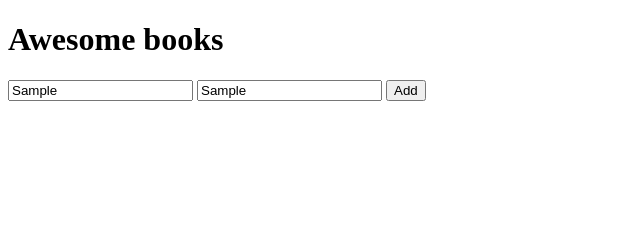
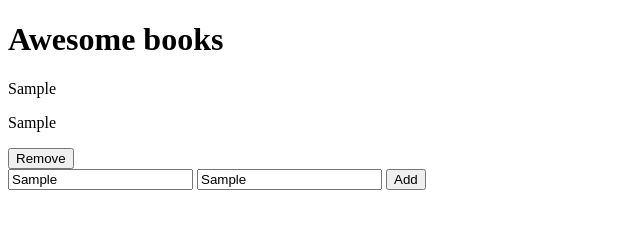
Before and after one commit to inspecta/books-collection-derrick-nahnah, a plain HTML site: page index.html in a window 1280 px wide. Both pictures are taken after typing "Sample", "Sample" into the empty fields and a click on the button "Add". Shown: the whole page, without its empty margins (0-640 px from the left). Drawn offline with Linux system fonts and the light colour scheme.

Commit message:
Display books dynamically from a JS Object

```diff
--- a/books.js
+++ b/books.js
@@ -1,4 +1,4 @@
-const books = [];
+let books = [];
 
 function Addbooks(author, title) {
   this.author = author;
@@ -6,26 +6,63 @@ function Addbooks(author, title) {
 }
 
 // let married = new Addbooks("Jimmy", "Main");
+
+
+const titleObj = document.getElementById('title')
+const authorObj = document.getElementById('author')
+const formObj = document.getElementById('form');
+// const add = document.getElementById('add');
+
 let married = {};
 
- const titleObj = document.getElementById('title')
- const authorObj = document.getElementById('author')
- const formObj = document.getElementById('form');
+formObj.addEventListener('submit', (event) => {
 
- formObj.addEventListener('submit', (event) => {
   event.preventDefault();
 
   married = new Addbooks(titleObj.value, authorObj.value);
-  // console.log(titleObj.value);
-  // console.log(authorObj.value);
+
   books.push(married);
-//  console.log(books)
+  bookDetails();
 
- });
+  /*   const objectToString = JSON.stringify(books);
+    localStorage.setItem('xx', objectToString) */
 
-//  books.forEach() {
-//    document.createElement('div');
-//    document.createElement('p');
-//    document.createElement('p');
-//    document.createElement('button');
-//  }
+
+
+});
+
+console.log(books)
+/* const data = localStorage.getItem('xx');
+const dataParsed = JSON.parse(data);
+console.log(dataParsed) */
+
+const bookDetails = () => {
+  const booksDiv = document.getElementById('books-list')
+
+
+  books.forEach(i => {
+    //for (let i in books) {
+    const bookDiv = document.createElement('div');
+    bookDiv.setAttribute('id', 'book');
+    booksDiv.appendChild(bookDiv);
+
+    const bookAuthor = document.createElement('p');
+    bookAuthor.id = 'bookAuthor';
+    bookDiv.appendChild(bookAuthor);
+    bookAuthor.appendChild(document.createTextNode(i.author))
+
+    const bookTitle = document.createElement('p');
+    bookTitle.id = 'bookTitle';
+    bookDiv.appendChild(bookTitle);
+    bookTitle.appendChild(document.createTextNode(i.title))
+
+    const removeBtn = document.createElement('button');
+    removeBtn.id = 'remove-btn';
+    removeBtn.className = 'remove-btn';
+    bookDiv.appendChild(removeBtn);
+    removeBtn.appendChild(document.createTextNode('Remove'))
+
+  });
+
+  // }
+}
--- a/index.html
+++ b/index.html
@@ -1,17 +1,20 @@
 <!DOCTYPE html>
 <html lang="en">
   <head>
-  <meta charset="UTF-8">
-  <meta http-equiv="X-UA-Compatible" content="IE=edge">
-  <meta name="viewport" content="width=device-width, initial-scale=1.0">
+    <meta charset="UTF-8" />
+    <meta http-equiv="X-UA-Compatible" content="IE=edge" />
+    <meta name="viewport" content="width=device-width, initial-scale=1.0" />
     <title>Book store</title>
   </head>
-<body>
+  <body id="body">
     <div>
       <h1>Awesome books</h1>
+      <div id="books-list">
+        <!-- -->
+      </div>
       <form id="form">
-      <input type="text" id="title" placeholder="Title">
-      <input type="text" id="author" placeholder="Author">
+        <input type="text" id="title" placeholder="Title" />
+        <input type="text" id="author" placeholder="Author" />
         <button type="submit" id="add">Add</button>
       </form>
     </div>
```
Lines whose indentation alone changed are shown as unchanged.
